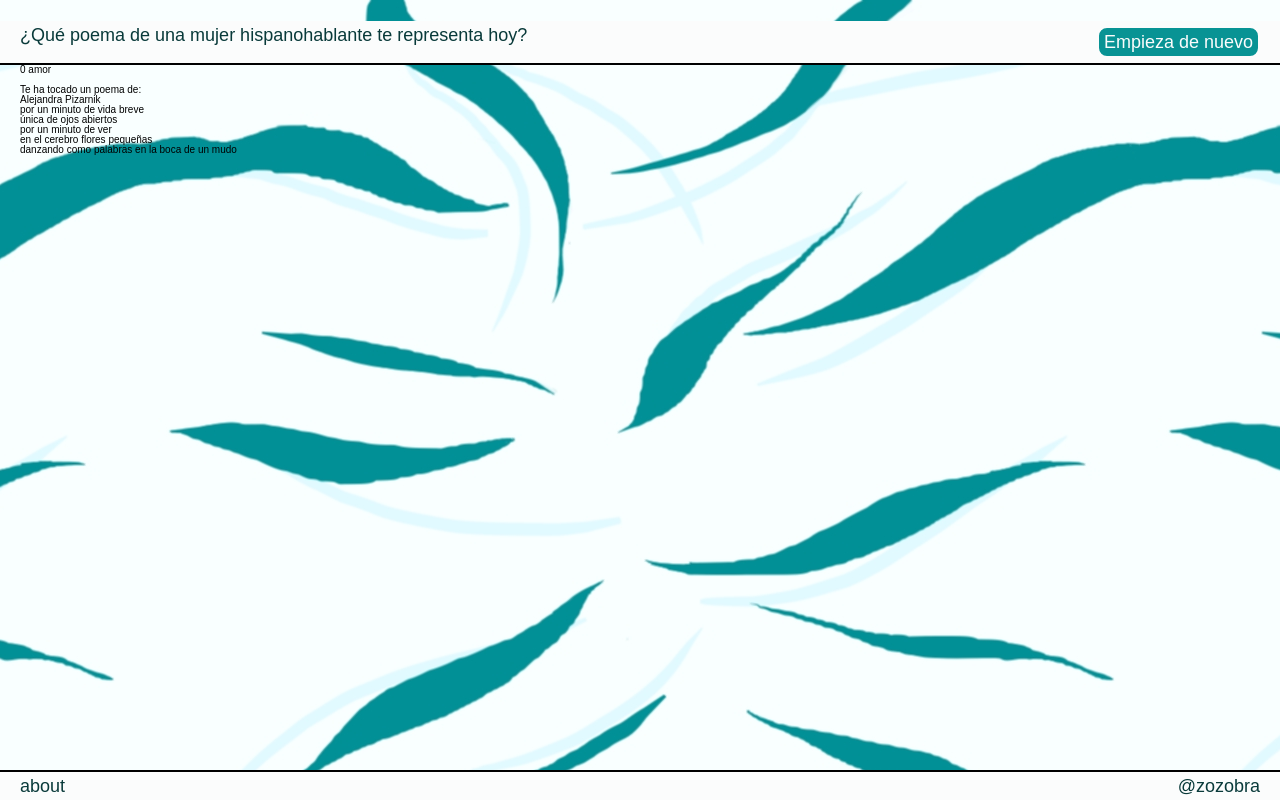
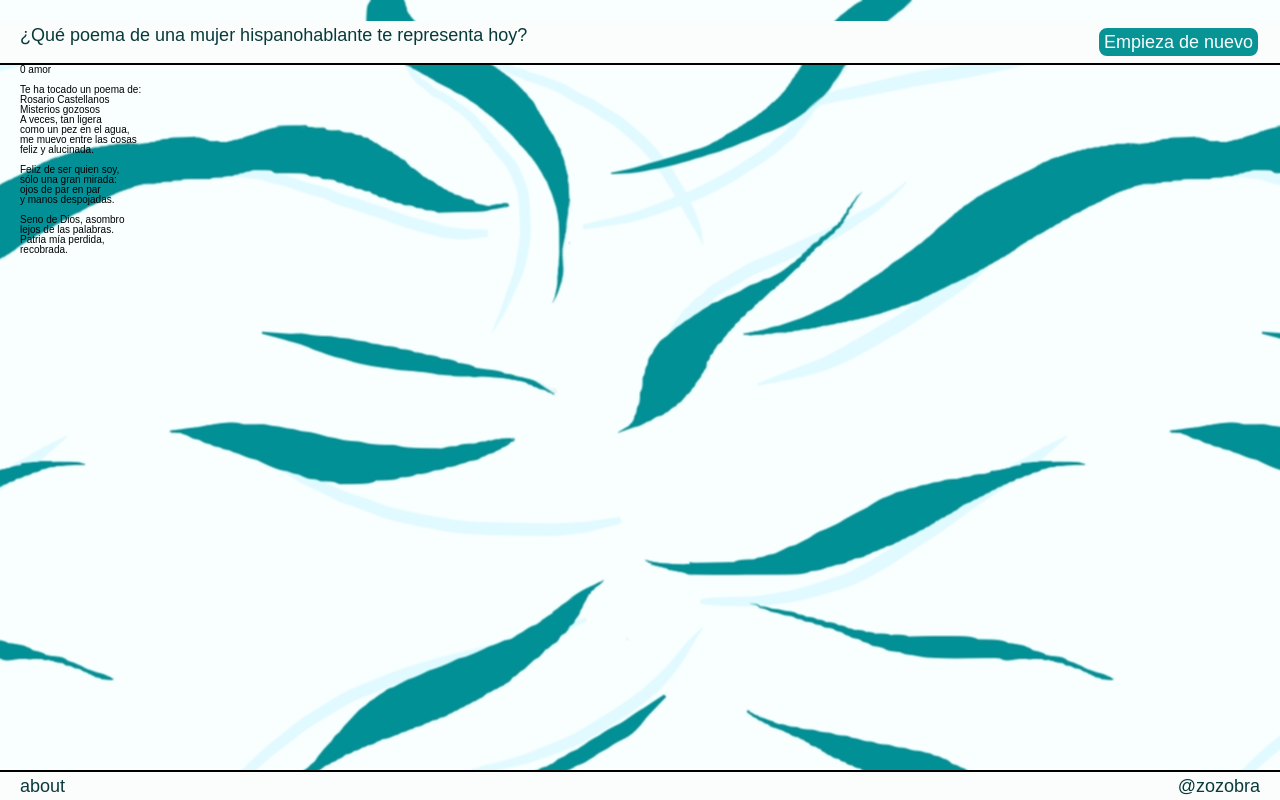
Before and after one commit to Pi-Rey/que-poeta-eres, a React (Vite) app: page /#/result in a window 1280 px wide. Built offline with nearby package versions, Linux system fonts and the light colour scheme.

Commit message:
add Rosario Castellanos

```diff
--- a/src/components/Result.jsx
+++ b/src/components/Result.jsx
@@ -27,7 +27,7 @@ function Result({ answerSum, poemsList }) {
 
   //función para asignar una poeta random:
   function getRandomInt() {
-    return Math.floor(Math.random() * 4);
+    return Math.floor(Math.random() * 5);
   }
   const index = getRandomInt();
   console.log(index);
@@ -51,6 +51,9 @@ function Result({ answerSum, poemsList }) {
       <br /><br />
       <h4>Te ha tocado un poema de: </h4>
       <h3>{authorObject.author}</h3>
+      <h5>{poem
+          ? poem.title
+          : "No se encontró un poema con la palabra clave deseada."}</h5>
       <p>
         {poem
           ? poem.text
--- a/src/services/poems.json
+++ b/src/services/poems.json
@@ -125,32 +125,32 @@
   },
   {
     "id": "4",
-    "author": "",
+    "author": "Rosario Castellanos",
     "poems": [
       {
-        "title": "",
-        "text": "",
-        "keyword": ""
+        "title": "Misterios gozosos",
+        "text": "A veces, tan ligera\ncomo un pez en el agua,\nme muevo entre las cosas\nfeliz y alucinada.\n\nFeliz de ser quien soy,\nsólo una gran mirada:\nojos de par en par\ny manos despojadas.\n\nSeno de Dios, asombro\nlejos de las palabras.\nPatria mía perdida,\nrecobrada.",
+        "keyword": "amor"
       },
       {
-        "title": "",
-        "text": "",
-        "keyword": ""
+        "title": "Elegía",
+        "text": "Nunca, como a tu lado, fui de piedra.\n\nY yo que me soñaba nube, agua,\naire sobre la hoja,\nfuego de mil cambiantes llamaradas,\nsólo supe yacer,\npesar, que es lo que sabe hacer la piedra\nalrededor del cuello del ahogado.",
+        "keyword": "soledad"
       },
       {
-        "title": "",
-        "text": "",
-        "keyword": ""
+        "title": "Los adioses",
+        "text": "Quisimos aprender la despedida\ny rompimos la alianza\nque juntaba al amigo con la amiga.\nY alzamos la distancia\nentre las amistades divididas.\n\nPara aprender a irnos, caminamos.\nFuimos dejando atrás las colinas, los valles,\nlos verdeantes prados.\nmiramos su hermosura\npero no nos quedamos.",
+        "keyword": "libertad"
       },
       {
-        "title": "",
-        "text": "",
-        "keyword": ""
+        "title": "Destierro",
+        "text": "Hablábamos la lengua\nde los dioses, pero era también nuestro silencio\nigual al de las piedras.\nÉramos el abrazo de amor en que se unía\nel cielo con la tierra.\n\nNo, no estábamos solos.\nSabíamos el linaje de cada uno\ny los nombres de todos.\nAy, y nos encontrábamos como las muchas ramas\nde la ceiba se encuentran en el tronco.\n\nNo era como ahora\nque parecemos aventadas nubes\no dispersadas hojas.\nEstábamos entonces cerca, apretados, juntos.\nNo era como ahora.",
+        "keyword": "futuro"
       },
       {
-        "title": "",
-        "text": "",
-        "keyword": ""
+        "title": "Ajedrez",
+        "text": "Porque éramos amigos y a ratos, nos\namábamos;\nquizá para añadir otro interés\na los muchos que ya nos obligaban\ndecidimos jugar juegos de inteligencia.\n\nPusimos un tablero enfrente\nequitativo en piezas, en valores,\nen posibilidad de movimientos.\nAprendimos las reglas, les juramos respeto\ny empezó la partida.\n\nHenos aquí hace un siglo, sentados,\nmeditando encarnizadamente\ncomo dar el zarpazo último que aniquile\nde modo inapelable y, para siempre, al otro.",
+        "keyword": "mujer"
       }
     ]
   }
--- a/src/styles/Footer.scss
+++ b/src/styles/Footer.scss
@@ -23,7 +23,7 @@
          // text-decoration: underline $casi_blanco;
          color: $casi_blanco;
       }
-      &.arroba:hover{
+      &.zozobra:hover{
           padding-left: 20px;
       }
       &.about:hover{
```
Also changed, not shown: 1 other file (tests, documents, lock files or other folders).
